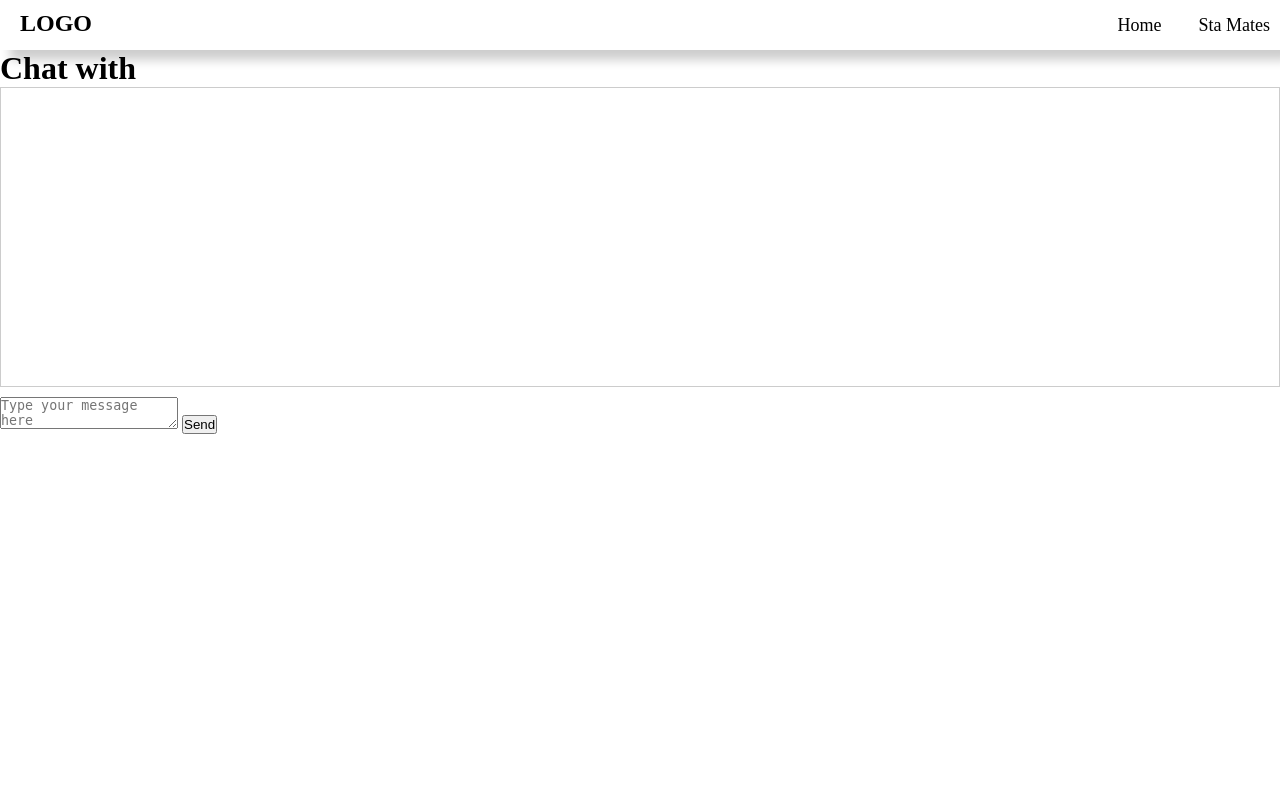
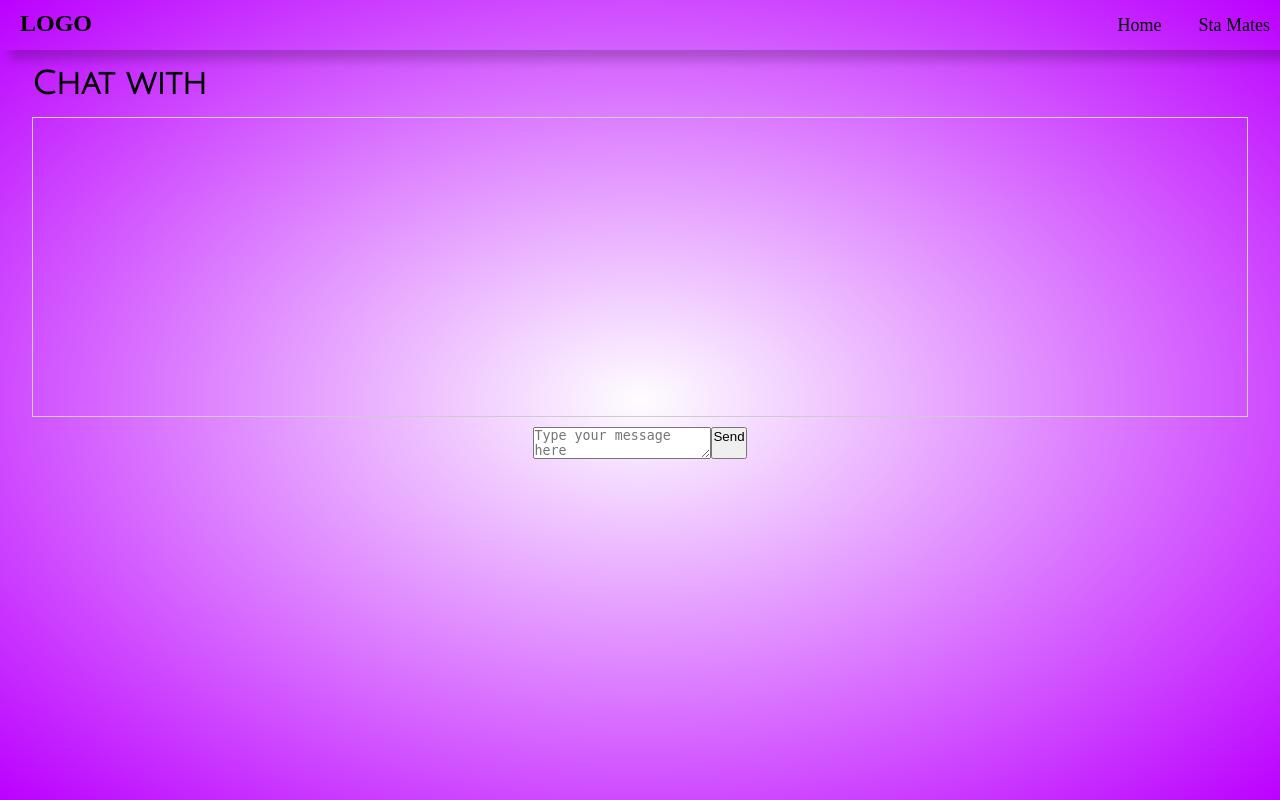
Before and after one commit to mani-1509/S2-class, a Flask app: template templates/chat.html in a window 1280 px wide. Run offline with Flask 3, Linux system fonts and the light colour scheme; the template is opened without the code that fills it, so the values that code supplies are empty; some libraries are stand-ins or nearby versions.

Commit message:
styling chat

```diff
--- a/static/css/chat.css
+++ b/static/css/chat.css
@@ -0,0 +1,27 @@
+@import url('https://fonts.googleapis.com/css2?family=Julius+Sans+One&display=swap');
+#chat-box{
+    margin: 1rem;
+    padding: 1.5rem;
+}
+.chat_sec{
+    min-height: 100vh;
+    padding: 16px;
+    background-image: radial-gradient(#fefdff,#bb00ff);
+}
+.username_h{
+    margin: 1rem;
+    font-family: "Julius Sans One", serif;
+    font-weight: bolder;
+    font-style: normal;
+}
+.message_div{
+   display: flex;
+   justify-content: center;
+}
+.message_input{
+   width: 100%;
+}
+.message_div{
+    height: 32px;
+    /* width: 68px; */
+}
--- a/templates/chat.html
+++ b/templates/chat.html
@@ -1,12 +1,13 @@
 <head>
   <link
     rel="stylesheet"
-    href="{{ url_for('static', filename='css/edit_profile.css') }}"
+    href="{{ url_for('static', filename='css/chat.css') }}"
   />
   <script src="https://cdnjs.cloudflare.com/ajax/libs/socket.io/4.5.0/socket.io.js"></script>
 </head>
+<div class="chat_sec">
   {% extends "base.html" %} {% block content %}
-<h1>Chat with {{ receiver.username }}</h1>
+  <h1 class="username_h">Chat with {{ receiver.username }}</h1>
   <div
     id="chat-box"
     style="
@@ -20,14 +21,26 @@
     <div>
       {% if message.sender_id == session['user_id'] %}
       <strong>You:</strong> {{ message.content }} {% else %}
-    <strong>{{ receiver.username }}:</strong> {{ message.content }} {% endif %}
+      <strong>{{ receiver.username }}:</strong> {{ message.content }} {% endif
+      %}
     </div>
     {% endfor %}
   </div>
 
-<input type="hidden" id="receiver_id" value="{{ receiver.id }}" />
+  <div class="message_div">
+    <div>
+      <input
+        class="message_input"
+        type="hidden"
+        id="receiver_id"
+        value="{{ receiver.id }}"
+      />
+    </div>
     <textarea id="message" placeholder="Type your message here"></textarea>
-<button onclick="sendMessage()">Send</button>
-
+    <div >
+      <button class="message_div" onclick="sendMessage()">Send</button>
+    </div>
+  </div>
+</div>
 <script src="{{ url_for('static', filename='js/chat.js') }}"></script>
 {% endblock %}
```
Lines whose indentation alone changed are shown as unchanged.
